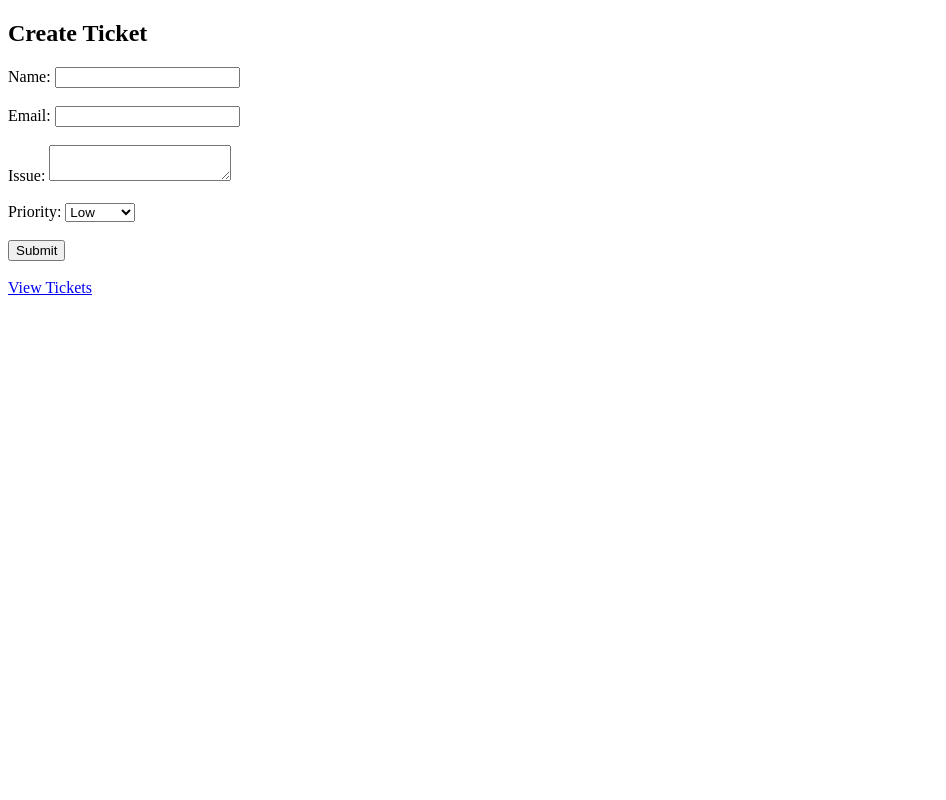
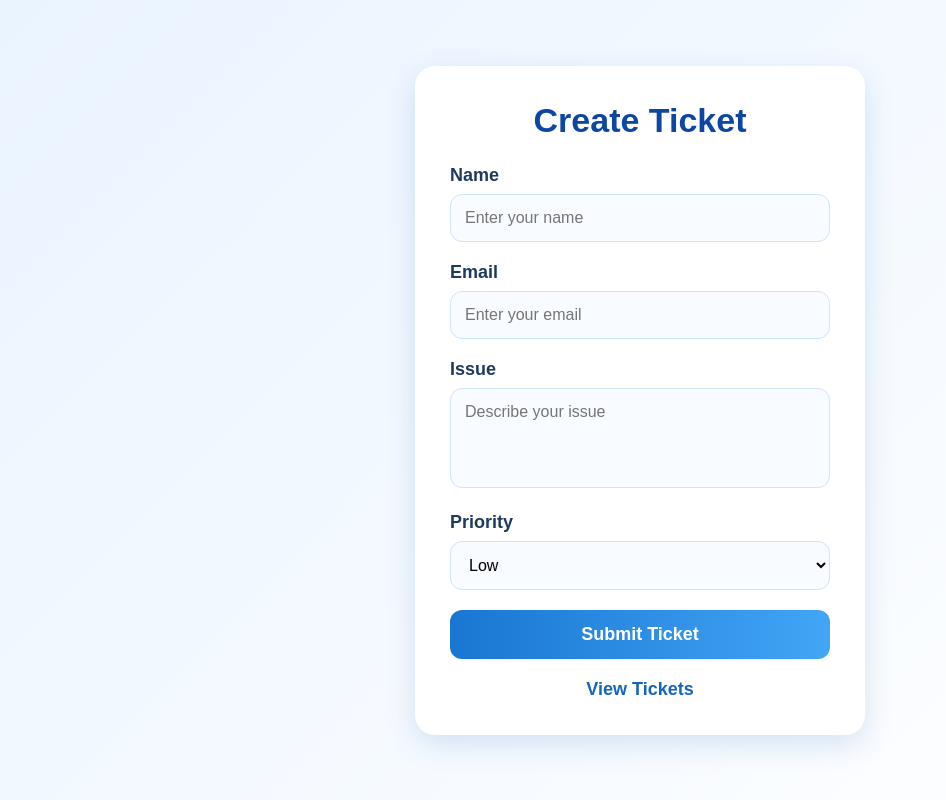
Before and after one commit to afeefmusthafa089-star/Ticketing-system, a Flask app: page / in a window 1280 px wide. Shown: the whole page, without its empty margins (0-946 px from the left). Run offline with Flask 3, Linux system fonts and the light colour scheme.

Commit message:
Update index.html

```diff
--- a/templates/index.html
+++ b/templates/index.html
@@ -1,27 +1,130 @@
 <!DOCTYPE html>
-<html>
+<html lang="en">
 <head>
+    <meta charset="UTF-8">
+    <meta name="viewport" content="width=device-width, initial-scale=1.0">
     <title>Create Ticket</title>
+    <style>
+        * {
+            margin: 0;
+            padding: 0;
+            box-sizing: border-box;
+            font-family: Arial, sans-serif;
+        }
+
+        body {
+            background: linear-gradient(135deg, #eaf4ff, #ffffff);
+            min-height: 100vh;
+            display: flex;
+            justify-content: center;
+            align-items: center;
+        }
+
+        .container {
+            background: white;
+            width: 450px;
+            padding: 35px;
+            border-radius: 20px;
+            box-shadow: 0 10px 30px rgba(0, 85, 170, 0.15);
+        }
+
+        h1 {
+            text-align: center;
+            color: #0d47a1;
+            margin-bottom: 25px;
+            font-size: 34px;
+        }
+
+        label {
+            display: block;
+            margin-bottom: 8px;
+            font-size: 18px;
+            font-weight: bold;
+            color: #1e3a5f;
+        }
+
+        input, textarea, select {
+            width: 100%;
+            padding: 14px;
+            margin-bottom: 20px;
+            border: 1px solid #cfe2ff;
+            border-radius: 12px;
+            font-size: 16px;
+            outline: none;
+            transition: 0.3s;
+            background: #f8fbff;
+        }
+
+        input:focus, textarea:focus, select:focus {
+            border-color: #1976d2;
+            box-shadow: 0 0 8px rgba(25, 118, 210, 0.2);
+            background: white;
+        }
+
+        textarea {
+            resize: none;
+            height: 100px;
+        }
+
+        button {
+            width: 100%;
+            padding: 14px;
+            background: linear-gradient(90deg, #1976d2, #42a5f5);
+            color: white;
+            font-size: 18px;
+            font-weight: bold;
+            border: none;
+            border-radius: 12px;
+            cursor: pointer;
+            transition: 0.3s;
+        }
+
+        button:hover {
+            transform: translateY(-2px);
+            box-shadow: 0 8px 20px rgba(25, 118, 210, 0.3);
+        }
+
+        .view-link {
+            display: block;
+            text-align: center;
+            margin-top: 20px;
+            text-decoration: none;
+            color: #1565c0;
+            font-size: 18px;
+            font-weight: bold;
+        }
+
+        .view-link:hover {
+            color: #0d47a1;
+            text-decoration: underline;
+        }
+    </style>
 </head>
 <body>
-    <h2>Create Ticket</h2>
+    <div class="container">
+        <h1>Create Ticket</h1>
 
-    <form action="/add" method="POST">
-        Name: <input type="text" name="name"><br><br>
-        Email: <input type="email" name="email"><br><br>
-        Issue: <textarea name="issue"></textarea><br><br>
+        <form action="/submit" method="POST">
+            <label for="name">Name</label>
+            <input type="text" name="name" id="name" placeholder="Enter your name" required>
 
-        Priority:
-        <select name="priority">
-            <option>Low</option>
-            <option>Medium</option>
-            <option>High</option>
-        </select><br><br>
+            <label for="email">Email</label>
+            <input type="email" name="email" id="email" placeholder="Enter your email" required>
 
-        <button type="submit">Submit</button>
-    </form>
+            <label for="issue">Issue</label>
+            <textarea name="issue" id="issue" placeholder="Describe your issue" required></textarea>
 
-    <br>
-    <a href="/view">View Tickets</a>
+            <label for="priority">Priority</label>
+            <select name="priority" id="priority">
+                <option value="Low">Low</option>
+                <option value="Medium">Medium</option>
+                <option value="High">High</option>
+            </select>
+
+            <button type="submit">Submit Ticket</button>
+        </form>
+
+        <a href="/tickets" class="view-link">View Tickets</a>
+    </div>
 </body>
 </html>
```
